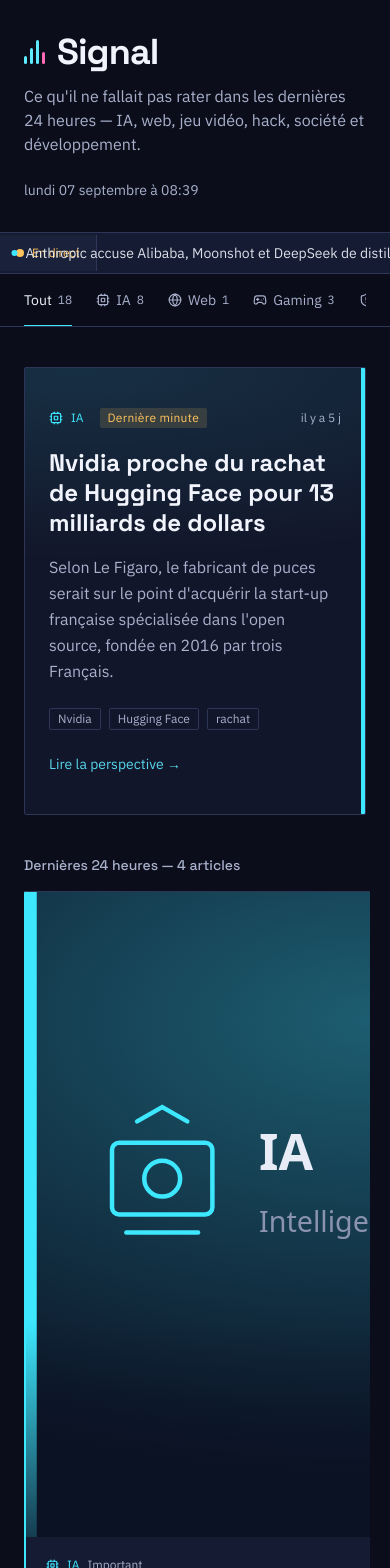
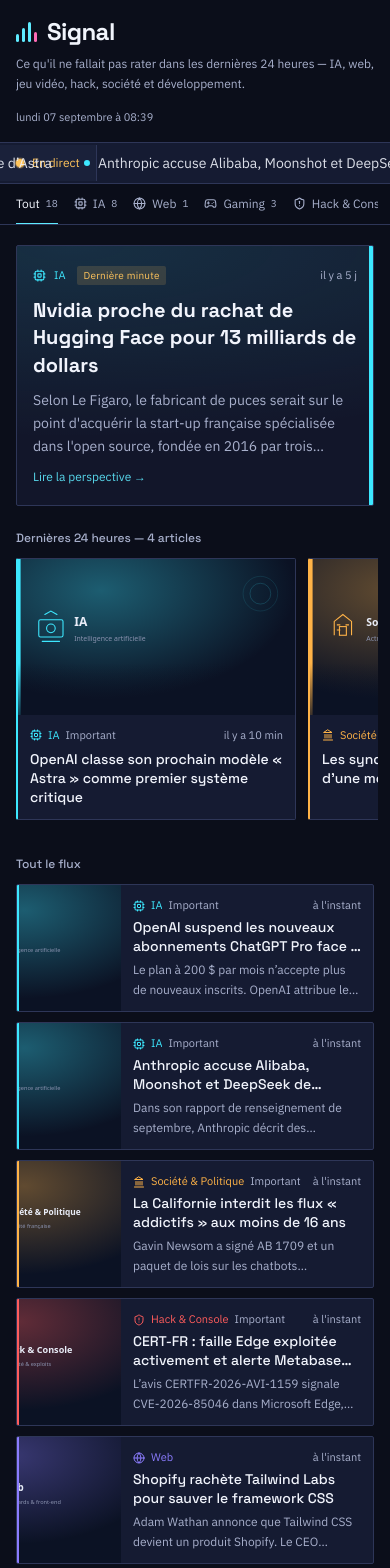
Before and after one commit to flemag/news-hub, a Next.js app: page / in a window 390 px wide. Shown: the top 1568 px of the page. Built offline with nearby package versions, Linux system fonts and the light colour scheme.

Commit message:
Mobile : cartes compactes horizontales, header/hero allégés

```diff
--- a/app/page.tsx
+++ b/app/page.tsx
@@ -26,15 +26,19 @@
   const heroArticle = sorted.find((a) => a.urgence === "breaking") ?? sorted[0];
 
   const last24h = useMemo(
-    () => sorted.filter((a) => isWithinLast24h(a.date) && a.id !== heroArticle?.id),
+    () =>
+      sorted.filter(
+        (a) => isWithinLast24h(a.date) && a.id !== heroArticle?.id
+      ),
     [sorted, heroArticle]
   );
 
   const filtered = useMemo(
     () =>
-      (active === "Tout" ? sorted : sorted.filter((a) => a.categorie === active)).filter(
-        (a) => a.id !== heroArticle?.id
-      ),
+      (active === "Tout"
+        ? sorted
+        : sorted.filter((a) => a.categorie === active)
+      ).filter((a) => a.id !== heroArticle?.id),
     [sorted, active, heroArticle]
   );
 
@@ -50,20 +54,20 @@
       <Ticker articles={sorted} />
       <CategoryNav active={active} onChange={setActive} counts={counts} />
 
-      <div className="mx-auto max-w-6xl px-6">
+      <div className="mx-auto max-w-6xl px-4 sm:px-6">
         {active === "Tout" && heroArticle && (
-          <section className="pt-10">
+          <section className="pt-5 sm:pt-8 md:pt-10">
             <Hero article={heroArticle} />
           </section>
         )}
 
         {active === "Tout" && last24h.length > 0 && (
-          <section className="pt-10">
-            <h2 className="font-display text-sm text-muted mb-4">
+          <section className="pt-6 sm:pt-8 md:pt-10">
+            <h2 className="font-display text-xs sm:text-sm text-muted mb-3 sm:mb-4">
               Dernières 24 heures — {last24h.length} article
               {last24h.length > 1 ? "s" : ""}
             </h2>
-            <div className="flex gap-4 overflow-x-auto hscroll pb-4 -mx-1 px-1">
+            <div className="flex gap-3 sm:gap-4 overflow-x-auto hscroll pb-3 -mx-1 px-1">
               {last24h.map((a) => (
                 <ArticleCard key={a.id} article={a} featured />
               ))}
@@ -71,17 +75,18 @@
           </section>
         )}
 
-        <section className="py-10">
-          <h2 className="font-display text-sm text-muted mb-4">
+        <section className="py-6 sm:py-8 md:py-10">
+          <h2 className="font-display text-xs sm:text-sm text-muted mb-3 sm:mb-4">
             {active === "Tout" ? "Tout le flux" : active}
           </h2>
 
           {filtered.length === 0 ? (
-            <p className="text-muted py-12">
-              Rien dans cette catégorie pour l'instant — reviens un peu plus tard.
+            <p className="text-muted py-12 text-sm">
+              Rien dans cette catégorie pour l'instant — reviens un peu plus
+              tard.
             </p>
           ) : (
-            <div className="grid grid-cols-1 md:grid-cols-2 lg:grid-cols-3 gap-4">
+            <div className="grid grid-cols-1 md:grid-cols-2 lg:grid-cols-3 gap-2.5 sm:gap-3 md:gap-4">
               {filtered.map((a) => (
                 <ArticleCard key={a.id} article={a} />
               ))}
@@ -91,9 +96,10 @@
       </div>
 
       <footer className="border-t border-line">
-        <div className="mx-auto max-w-6xl px-6 py-8 text-xs text-muted flex flex-wrap gap-x-6 gap-y-2 justify-between">
+        <div className="mx-auto max-w-6xl px-4 sm:px-6 py-6 sm:py-8 text-[11px] sm:text-xs text-muted flex flex-wrap gap-x-6 gap-y-2 justify-between">
           <span>
-            Clique un article pour lire le résumé et la perspective — source en bas de page.
+            Clique un article pour lire le résumé et la perspective — source en
+            bas de page.
           </span>
           <span>Signal — veille indépendante, sans tracker.</span>
         </div>
--- a/components/ArticleCard.tsx
+++ b/components/ArticleCard.tsx
@@ -23,60 +23,130 @@
   const Icon = CATEGORY_ICON[article.categorie];
   const vignette = resolveVignette(article.categorie, article.image);
 
+  /* ——— Carte « dernières 24h » (carousel) ——— */
+  if (featured) {
+    const content = (
+      <article
+        className="group flex flex-col rounded-sm border border-line bg-panel overflow-hidden h-full border-l-2 hover:border-white/20 transition-colors w-[min(78vw,280px)] md:w-80 shrink-0"
+        style={{ borderLeftColor: accent }}
+      >
+        <div className="relative aspect-[16/9] w-full overflow-hidden bg-[#0B1224]">
+          {/* eslint-disable-next-line @next/next/no-img-element */}
+          <img
+            src={vignette}
+            alt=""
+            className="h-full w-full object-cover transition-transform duration-300 group-hover:scale-[1.03]"
+            loading="lazy"
+          />
+          <div
+            className="absolute inset-x-0 bottom-0 h-1/3 bg-gradient-to-t from-[#0B1224]/80 to-transparent pointer-events-none"
+            aria-hidden
+          />
+        </div>
+        <div className="flex flex-col gap-1.5 p-3 md:p-4 flex-1">
+          <div className="flex items-center gap-1.5 text-[11px] md:text-xs">
+            <Icon size={12} style={{ color: accent }} aria-hidden />
+            <span style={{ color: accent }}>{article.categorie}</span>
+            {article.urgence !== "normal" && (
+              <span
+                className={
+                  article.urgence === "breaking" ? "text-amber" : "text-muted"
+                }
+              >
+                {urgenceLabel[article.urgence]}
+              </span>
+            )}
+            <span
+              className="text-muted ml-auto"
+              title={formatFullDate(article.date)}
+            >
+              {formatRelative(article.date)}
+            </span>
+          </div>
+          <h3 className="font-display font-medium leading-snug text-ink text-sm md:text-base line-clamp-3">
+            <span className="group-hover:underline decoration-1 underline-offset-2">
+              {article.titre}
+            </span>
+          </h3>
+          <p className="text-xs text-muted leading-relaxed line-clamp-2 hidden sm:block">
+            {article.resume}
+          </p>
+        </div>
+      </article>
+    );
+
+    return (
+      <Link
+        href={`/article/${article.id}`}
+        className="text-ink no-underline shrink-0"
+        aria-label={`${article.titre} — ${article.categorie}`}
+      >
+        {content}
+      </Link>
+    );
+  }
+
+  /* ——— Carte flux : horizontal mobile, vertical desktop ——— */
   const content = (
     <article
-      className={[
-        "group flex flex-col gap-0 rounded-sm border bg-panel overflow-hidden h-full",
-        "border-line hover:border-white/20 transition-colors",
-        featured ? "md:w-96 shrink-0 border-l-2" : "",
-      ].join(" ")}
-      style={featured ? { borderLeftColor: accent } : undefined}
+      className="group flex flex-row md:flex-col rounded-sm border border-line bg-panel overflow-hidden h-full hover:border-white/20 transition-colors"
     >
-      <div className="relative aspect-[16/9] w-full overflow-hidden bg-[#0B1224]">
+      {/* Vignette : bandeau vertical à gauche sur mobile */}
+      <div className="relative w-[104px] sm:w-[120px] shrink-0 md:w-full md:aspect-[16/9] overflow-hidden bg-[#0B1224]">
         {/* eslint-disable-next-line @next/next/no-img-element */}
         <img
           src={vignette}
           alt=""
-          className="h-full w-full object-cover transition-transform duration-300 group-hover:scale-[1.03]"
+          className="absolute inset-0 h-full w-full object-cover transition-transform duration-300 group-hover:scale-[1.03]"
           loading="lazy"
         />
         <div
-          className="absolute inset-x-0 bottom-0 h-1/3 bg-gradient-to-t from-[#0B1224]/80 to-transparent pointer-events-none"
+          className="absolute left-0 top-0 bottom-0 w-0.5 md:w-0"
+          style={{ backgroundColor: accent }}
           aria-hidden
         />
       </div>
 
-      <div className="flex flex-col gap-3 p-5 flex-1">
-        <div className="flex items-center gap-2 text-xs">
-          <Icon size={13} style={{ color: accent }} aria-hidden />
-          <span style={{ color: accent }}>{article.categorie}</span>
+      <div className="flex flex-col gap-1 p-3 md:gap-3 md:p-5 flex-1 min-w-0">
+        <div className="flex items-center gap-1.5 text-[11px] md:text-xs">
+          <Icon size={12} style={{ color: accent }} aria-hidden />
+          <span className="truncate" style={{ color: accent }}>
+            {article.categorie}
+          </span>
           {article.urgence !== "normal" && (
-            <span className={article.urgence === "breaking" ? "text-amber" : "text-muted"}>
+            <span
+              className={
+                article.urgence === "breaking" ? "text-amber" : "text-muted"
+              }
+            >
               {urgenceLabel[article.urgence]}
             </span>
           )}
-          <span className="text-muted ml-auto" title={formatFullDate(article.date)}>
+          <span
+            className="text-muted ml-auto shrink-0"
+            title={formatFullDate(article.date)}
+          >
             {formatRelative(article.date)}
           </span>
         </div>
 
-        <h3
-          className={[
-            "font-display font-medium leading-snug transition-colors text-ink",
-            featured ? "text-xl" : "text-base",
-          ].join(" ")}
-        >
+        <h3 className="font-display font-medium leading-snug text-ink text-sm md:text-base line-clamp-2 md:line-clamp-none">
           <span className="group-hover:underline decoration-1 underline-offset-2">
             {article.titre}
           </span>
         </h3>
 
-        <p className="text-sm text-muted leading-relaxed line-clamp-3">{article.resume}</p>
+        <p className="text-xs md:text-sm text-muted leading-relaxed line-clamp-2 md:line-clamp-3">
+          {article.resume}
+        </p>
 
         {article.tags?.length > 0 && (
-          <ul className="flex flex-wrap gap-2 mt-auto pt-2">
+          <ul className="hidden md:flex flex-wrap gap-2 mt-auto pt-2">
             {article.tags.map((tag) => (
-              <li key={tag} className="text-xs text-muted border border-line rounded-sm px-2 py-0.5">
+              <li
+                key={tag}
+                className="text-xs text-muted border border-line rounded-sm px-2 py-0.5"
+              >
                 {tag}
               </li>
             ))}
@@ -89,7 +159,7 @@
   return (
     <Link
       href={`/article/${article.id}`}
-      className={["text-ink no-underline", featured ? "md:w-96 shrink-0" : ""].join(" ")}
+      className="text-ink no-underline"
       aria-label={`${article.titre} — ${article.categorie}`}
     >
       {content}
--- a/components/CategoryNav.tsx
+++ b/components/CategoryNav.tsx
@@ -16,27 +16,40 @@
   const items: (Categorie | "Tout")[] = ["Tout", ...CATEGORIES];
 
   return (
-    <nav className="sticky top-0 z-10 bg-base/90 backdrop-blur border-b border-line" aria-label="Filtrer par catégorie">
-      <div className="mx-auto max-w-6xl px-6">
-        <ul className="flex gap-6 overflow-x-auto hscroll">
+    <nav
+      className="sticky top-0 z-10 bg-base/90 backdrop-blur border-b border-line"
+      aria-label="Filtrer par catégorie"
+    >
+      <div className="mx-auto max-w-6xl px-4 sm:px-6">
+        <ul className="flex gap-4 sm:gap-6 overflow-x-auto hscroll -mx-1 px-1">
           {items.map((item) => {
             const isActive = item === active;
-            const accent = item === "Tout" ? "#3DE8FF" : categorieAccent(item as Categorie);
-            const Icon = item === "Tout" ? null : CATEGORY_ICON[item as Categorie];
+            const accent =
+              item === "Tout" ? "#5EEBFF" : categorieAccent(item as Categorie);
+            const Icon =
+              item === "Tout" ? null : CATEGORY_ICON[item as Categorie];
             return (
               <li key={item} className="shrink-0">
                 <button
                   onClick={() => onChange(item)}
                   aria-current={isActive ? "true" : undefined}
                   className={[
-                    "relative flex items-center gap-1.5 py-4 text-sm transition-colors whitespace-nowrap",
+                    "relative flex items-center gap-1.5 py-3 sm:py-4 text-xs sm:text-sm transition-colors whitespace-nowrap",
                     isActive ? "text-ink" : "text-muted hover:text-ink",
                   ].join(" ")}
                 >
-                  {Icon && <Icon size={14} style={{ color: isActive ? accent : undefined }} aria-hidden />}
+                  {Icon && (
+                    <Icon
+                      size={13}
+                      style={{ color: isActive ? accent : undefined }}
+                      aria-hidden
+                    />
+                  )}
                   {item}
                   {counts[item] ? (
-                    <span className="text-xs text-muted">{counts[item]}</span>
+                    <span className="text-[10px] sm:text-xs text-muted">
+                      {counts[item]}
+                    </span>
                   ) : null}
                   {isActive && (
                     <span
--- a/components/Header.tsx
+++ b/components/Header.tsx
@@ -13,25 +13,28 @@
 
   return (
     <header className="border-b border-line">
-      <div className="mx-auto max-w-6xl px-6 py-8 flex items-end justify-between gap-6 flex-wrap">
-        <div>
-          <div className="flex items-center gap-3">
-            <div className="flex items-end gap-[3px] h-6" aria-hidden>
+      <div className="mx-auto max-w-6xl px-4 sm:px-6 py-4 sm:py-6 md:py-8 flex items-end justify-between gap-4 flex-wrap">
+        <div className="min-w-0">
+          <div className="flex items-center gap-2.5 sm:gap-3">
+            <div className="flex items-end gap-[3px] h-5 sm:h-6" aria-hidden>
               <span className="w-[3px] h-2 bg-cyan rounded-sm" />
-              <span className="w-[3px] h-4 bg-cyan rounded-sm" />
-              <span className="w-[3px] h-6 bg-cyan rounded-sm" />
-              <span className="w-[3px] h-3 bg-magenta rounded-sm" />
+              <span className="w-[3px] h-3.5 sm:h-4 bg-cyan rounded-sm" />
+              <span className="w-[3px] h-5 sm:h-6 bg-cyan rounded-sm" />
+              <span className="w-[3px] h-2.5 sm:h-3 bg-magenta rounded-sm" />
             </div>
-            <h1 className="font-display text-4xl md:text-5xl font-bold tracking-tight">
+            <h1 className="font-display text-2xl sm:text-4xl md:text-5xl font-bold tracking-tight">
               Signal
             </h1>
           </div>
-          <p className="mt-3 text-muted max-w-md">
+          <p className="mt-1.5 sm:mt-3 text-xs sm:text-sm text-muted max-w-md leading-relaxed">
             Ce qu'il ne fallait pas rater dans les dernières 24 heures — IA, web,
             jeu vidéo, hack, société et développement.
           </p>
         </div>
-        <div className="text-sm text-muted font-body tabular-nums" suppressHydrationWarning>
+        <div
+          className="text-[11px] sm:text-sm text-muted font-body tabular-nums"
+          suppressHydrationWarning
+        >
           {now
             ? now.toLocaleString("fr-FR", {
                 weekday: "long",
--- a/components/Hero.tsx
+++ b/components/Hero.tsx
@@ -20,12 +20,12 @@
       }}
     >
       <div className="grid md:grid-cols-[1.2fr_1fr] gap-0 items-stretch">
-        <div className="relative px-6 py-10 md:px-10 md:py-14 max-w-3xl">
-          <div className="flex items-center gap-2 mb-5 text-xs">
-            <Icon size={14} style={{ color: accent }} aria-hidden />
+        <div className="relative px-4 py-5 sm:px-6 sm:py-8 md:px-10 md:py-14 max-w-3xl">
+          <div className="flex items-center gap-2 mb-3 md:mb-5 text-[11px] sm:text-xs">
+            <Icon size={13} style={{ color: accent }} aria-hidden />
             <span style={{ color: accent }}>{article.categorie}</span>
             {article.urgence === "breaking" && (
-              <span className="ml-2 px-2 py-0.5 rounded-sm bg-amber/15 text-amber tracking-wide">
+              <span className="ml-1 px-1.5 py-0.5 rounded-sm bg-amber/15 text-amber tracking-wide text-[10px] sm:text-xs">
                 Dernière minute
               </span>
             )}
@@ -34,16 +34,16 @@
             </span>
           </div>
 
-          <h2 className="font-display text-2xl md:text-4xl font-bold leading-tight text-ink group-hover:opacity-90 transition-opacity">
+          <h2 className="font-display text-xl sm:text-2xl md:text-4xl font-bold leading-snug md:leading-tight text-ink group-hover:opacity-90 transition-opacity">
             {article.titre}
           </h2>
 
-          <p className="mt-4 text-muted leading-relaxed max-w-xl">
+          <p className="mt-2.5 md:mt-4 text-sm md:text-base text-muted leading-relaxed max-w-xl line-clamp-3 md:line-clamp-none">
             {article.resume}
           </p>
 
           {article.tags?.length > 0 && (
-            <ul className="flex flex-wrap gap-2 mt-6">
+            <ul className="hidden sm:flex flex-wrap gap-2 mt-4 md:mt-6">
               {article.tags.map((tag) => (
                 <li
                   key={tag}
@@ -55,7 +55,9 @@
             </ul>
           )}
 
-          <p className="mt-6 text-sm text-cyan/90">Lire la perspective →</p>
+          <p className="mt-3 md:mt-6 text-xs sm:text-sm text-cyan/90">
+            Lire la perspective →
+          </p>
         </div>
 
         <div className="relative hidden md:block min-h-[220px] overflow-hidden">
```
